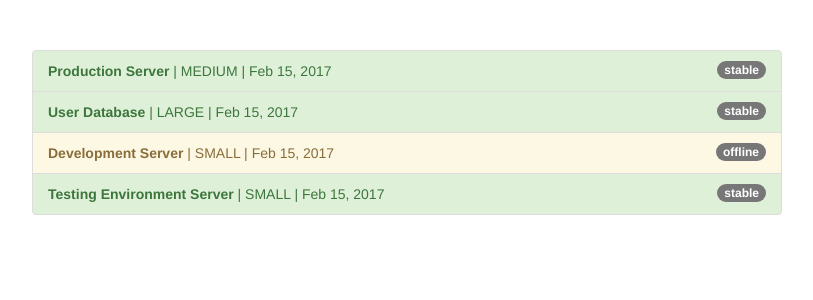
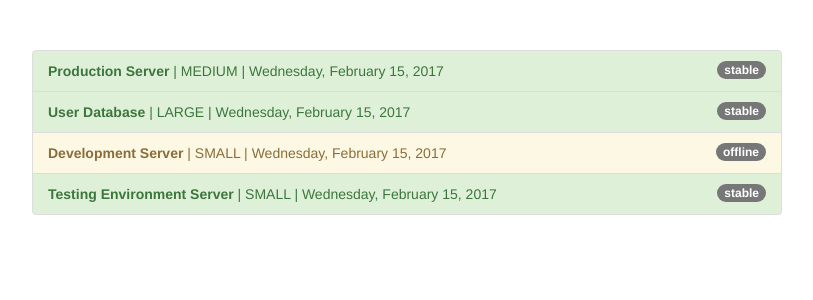
Before and after one commit to doug-newton/angular-udemy-course-project, an Angular app: page / in a window 1280 px wide. Shown: the top 300 px of the page, without its empty margins (233-1046 px from the left). Built offline with nearby package versions, Linux system fonts and the light colour scheme.

Commit message:
use fullDate parameter in data pipe

```diff
--- a/src/app/app.component.html
+++ b/src/app/app.component.html
@@ -12,7 +12,7 @@
           </span>
           <strong>{{ server.name }}</strong>
           | {{ server.instanceType | uppercase }}
-          | {{ server.started | date}}
+          | {{ server.started | date: 'fullDate' }}
         </li>
       </ul>
     </div>
```
